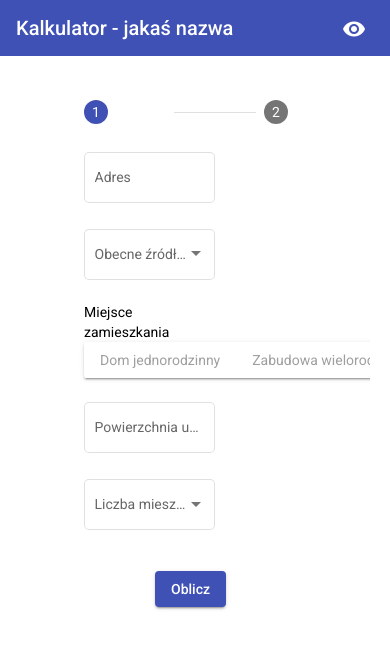
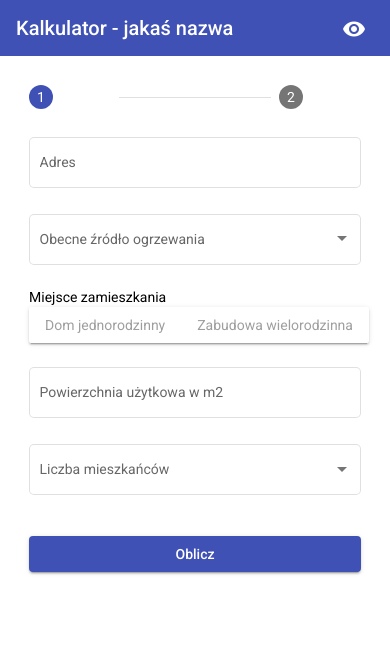
Before and after one commit to lkierepka/PFR, an Angular app: page / in a window 390 px wide. Shown: the top 648 px of the page. Built offline with nearby package versions, Linux system fonts and the light colour scheme.

Commit message:
make app responsive

```diff
--- a/src/app/app.component.scss
+++ b/src/app/app.component.scss
@@ -4,12 +4,29 @@
 
 .page-container {
     margin: 20px;
+    display: flex;
 }
 
 .content-container {
-    padding-left: 40px;
+    margin-left: auto;
+    margin-right: auto;
+    width: 800px;
 }
 
 .spacer {
     flex: 1 1 auto;
 }
+
+
+@media (max-width:767px) {
+    .page-container {
+        margin: 5px;
+        display: flex;
+    }
+
+    .content-container {
+        width: 100%;
+        justify-content: center;
+        align-items: center;
+    }
+}
--- a/src/app/calculator-form/calculator-form.component.html
+++ b/src/app/calculator-form/calculator-form.component.html
@@ -39,7 +39,7 @@
         </mat-select>
     </mat-form-field>
 
-    <div class="submit-button">
+    <div class="submit-button-container">
         <button mat-raised-button color="primary" matStepperNext>Oblicz</button>
     </div>
 </div>
--- a/src/app/calculator-form/calculator-form.component.scss
+++ b/src/app/calculator-form/calculator-form.component.scss
@@ -1,8 +1,9 @@
 .calculator-form {
     display: flex;
     flex-direction: column;
-    width: 50%;
+    padding-right: 40px;
 }
+
 
 mat-button-toggle-group {
     width: min-content;
@@ -13,8 +14,24 @@ mat-button-toggle-group {
     margin-bottom: 5px;
 }
 
-.submit-button {
+.submit-button-container {
     margin: 1.34375em 0;
-    width: 60px;
+    width: 100px;
     align-self: flex-end;
+    button {
+        width: 100%;
+    }
 }
+
+/* Extra small devices (phones, less than 768px) */
+@media (max-width:767px) {
+    .calculator-form {
+        padding: 0;
+    }
+
+    .submit-button-container {
+        width: 100%;
+        margin: 1.34375em 0;
+        align-items: center;
+    }
+}
```
